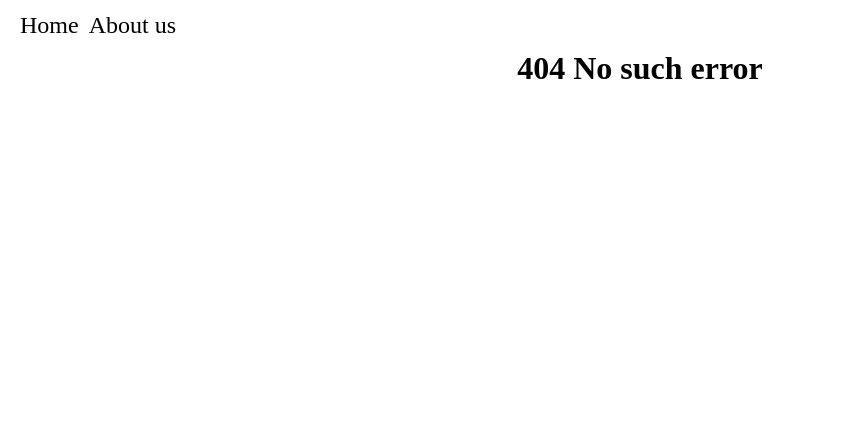
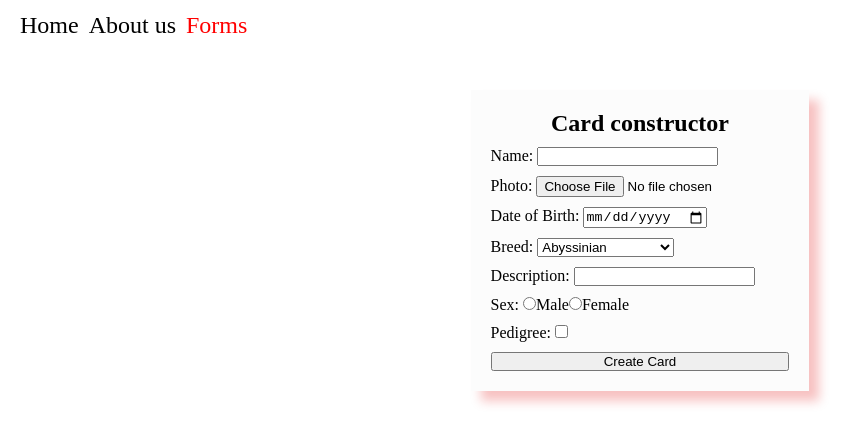
Before and after one commit to Sashkakotov/RSS-React, a React (Vite) app in the folder vite-project/: page /forms in a window 1280 px wide. Before the commit this address had no page. Shown: the top 444 px of the page, without its empty margins (0-866 px from the left). Built offline with nearby package versions, Linux system fonts and the light colour scheme.

Commit message:
feat: card constructor

```diff
--- /dev/null
+++ b/vite-project/src/API/breeds.ts
@@ -0,0 +1,36 @@
+const BREEDS__LIST = [
+  'Abyssinian',
+  'Aegean',
+  'American Shorthair',
+  'American Wirehair',
+  'Asian',
+  'Balinese',
+  'Bengal',
+  'Birman',
+  'British Longhair',
+  'British Shorthair',
+  'Chartreux',
+  'Chausie',
+  'Cornish Rex',
+  'Devon Rex',
+  'Egyptian Mau',
+  'German Rex',
+  'Himalayan',
+  'Javanese',
+  'Kanaani',
+  'Khao Manee',
+  'Korat',
+  'LaPerm',
+  'Manx',
+  'Munchkin',
+  'Oriental',
+  'Persian',
+  'Russian',
+  'Scottish Fold',
+  'Siberian',
+  'Singapura',
+  'Sphynx',
+  'Ukrainian Levkoy',
+  'York Chocolate',
+];
+export default BREEDS__LIST;
--- a/vite-project/src/App.tsx
+++ b/vite-project/src/App.tsx
@@ -6,6 +6,7 @@ import About from './pages/About';
 import Home from './pages/Home';
 import Error from './pages/Error';
 import './styles/App.css';
+import Forms from './pages/Forms';
 class App extends Component {
   render() {
     return (
@@ -14,7 +15,7 @@ class App extends Component {
         <Routes>
           <Route path="/about" element={<About />} />
           <Route path="/" element={<Home />} />
-          <Route path="/error" element={<Error />} />
+          <Route path="/forms" element={<Forms />} />
           <Route path="*" element={<Error />} />
         </Routes>
       </BrowserRouter>
--- a/vite-project/src/components/UI/Navbar/Navbar.tsx
+++ b/vite-project/src/components/UI/Navbar/Navbar.tsx
@@ -1,7 +1,7 @@
 import React, { Component } from 'react';
 import { NavLink } from 'react-router-dom';
 
-import { ABOUT_LINK, HOME_LINK } from '../../../constants/constants';
+import { ABOUT_LINK, FORMS__LINK, HOME_LINK } from '../../../constants/constants';
 import styles from './Navbar.module.css';
 class Navbar extends Component {
   render() {
@@ -14,6 +14,9 @@ class Navbar extends Component {
           <NavLink to="/about" className={({ isActive }) => (isActive ? styles.active : undefined)}>
             {ABOUT_LINK}
           </NavLink>
+          <NavLink to="/forms" className={({ isActive }) => (isActive ? styles.active : undefined)}>
+            {FORMS__LINK}
+          </NavLink>
         </div>
       </div>
     );
--- a/vite-project/src/constants/constants.ts
+++ b/vite-project/src/constants/constants.ts
@@ -4,6 +4,7 @@ export const ABOUT_PAGE_TITLE = 'This app created by Sashkakotov';
 
 export const HOME_LINK = 'Home';
 export const ABOUT_LINK = 'About us';
+export const FORMS__LINK = 'Forms';
 
 export const SEARCH_INPUT_PLACEHOLDER = 'Search';
 
--- /dev/null
+++ b/vite-project/src/pages/Forms.tsx
@@ -0,0 +1,53 @@
+import React, { Component } from 'react';
+import BREEDS__LIST from '../API/breeds';
+
+class Forms extends Component {
+  render() {
+    return (
+      <main className="main">
+        <form className="forms__form">
+          <h2 className="forms__title">Card constructor</h2>
+          <div>
+            <label htmlFor="form-name">Name: </label>
+            <input type="text" id="form-name" />
+          </div>
+          <div>
+            <label htmlFor="form-image">Photo: </label>
+            <input type="file" id="form-image" accept="image/*" />
+          </div>
+          <div>
+            <label htmlFor="form-date">Date of Birth: </label>
+            <input type="date" id="form-date" />
+          </div>
+          <div>
+            <label htmlFor="form-date">Breed: </label>
+            <select>
+              {BREEDS__LIST.map((breed) => (
+                <option key={breed} value={breed}>
+                  {breed}
+                </option>
+              ))}
+            </select>
+          </div>
+          <div>
+            <label htmlFor="form-description">Description: </label>
+            <input type="text" id="form-description" />
+          </div>
+          <div>
+            <label htmlFor="form-radio__container">Sex: </label>
+            <input type="radio" id="form-radio__male" name="sex" value="Male" />
+            <label htmlFor="form-radio__male">Male</label>
+            <input type="radio" id="form-radio__female" name="sex" value="Female" />
+            <label htmlFor="form-radio__female">Female</label>
+          </div>
+          <div>
+            <label htmlFor="form-checkbox">Pedigree: </label>
+            <input type="checkbox" id="form-checkbox" />
+          </div>
+          <button type="submit">Create Card</button>
+        </form>
+      </main>
+    );
+  }
+}
+export default Forms;
--- a/vite-project/src/styles/App.css
+++ b/vite-project/src/styles/App.css
@@ -79,9 +79,8 @@ a:hover {
 .card-description__item {
   padding-left: 5px;
   display: inline-block;
-
 }
-.description-item__span{
+.description-item__span {
   font-weight: bold;
 }
 .search__input {
@@ -166,3 +165,16 @@ a:hover {
   background-repeat: no-repeat;
   background-position: center;
 }
+
+.forms__form {
+  display: flex;
+  flex-direction: column;
+  gap: 10px;
+  padding: 20px;
+  margin-top: 40px;
+  background-color: rgba(251, 251, 251, 0.663);
+  box-shadow: 10px 10px 10px rgba(224, 12, 12, 0.25);
+}
+.forms__title {
+  text-align: center;
+}
```
